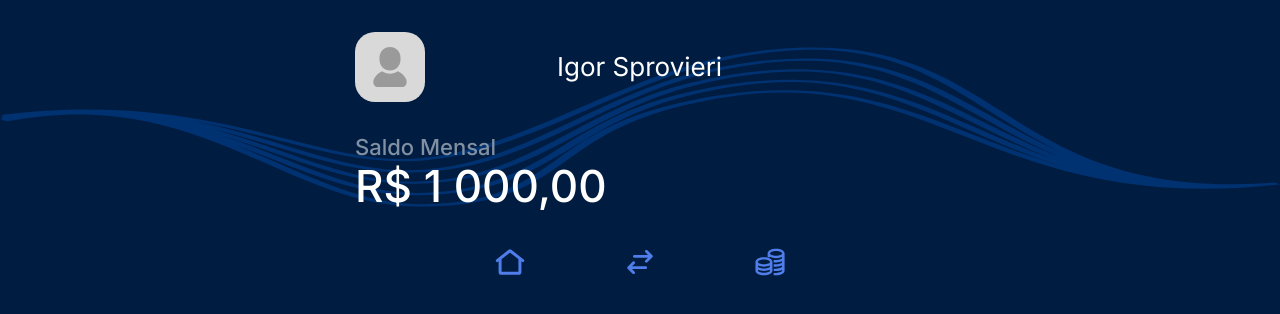
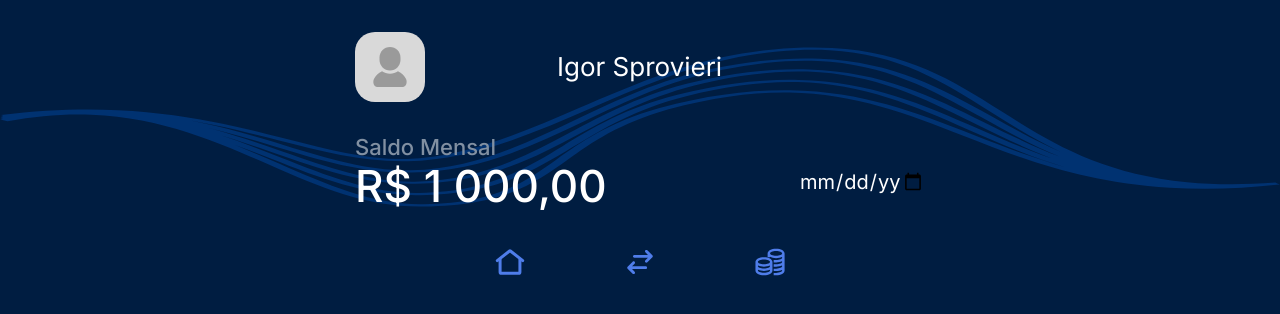
Before and after one commit to IgorSprovieri/fin.app-web, a React (Create React App) app: page / in a window 1280 px wide. Both pictures are taken after a click on the button "Entrar". Shown: the top 314 px of the page. Built offline with nearby package versions, Linux system fonts and the light colour scheme.

Commit message:
Feat: Date Input

```diff
--- a/src/components/atoms/inputs.js
+++ b/src/components/atoms/inputs.js
@@ -16,3 +16,19 @@ export const LoginInput = ({ placeholder, marginTop, type }) => {
     ></Input>
   )
 }
+
+export const DateInput = () => {
+  return (
+    <Input
+      color={colors.white}
+      type={'date'}
+      animation={scaleAnimation}
+      fontFamily={'Inter'}
+      marginTop={'16px'}
+      fontSize={'20px'}
+      w={'162px'}
+      padding={0}
+      border={0}
+    ></Input>
+  )
+}
--- a/src/screens/home.js
+++ b/src/screens/home.js
@@ -7,7 +7,8 @@ import {
   MenuButton,
   HomeIcon,
   TransitionsIcon,
-  BalanceIcon
+  BalanceIcon,
+  DateInput
 } from 'components'
 
 export const HomeScreen = () => {
@@ -41,7 +42,7 @@ export const HomeScreen = () => {
           justify={'space-between'}
         >
           <MoneyBalance value={'1 000,00'}></MoneyBalance>
-          <Box w={80} h={80}></Box>
+          <DateInput></DateInput>
         </Flex>
         <Flex
           w={'300px'}
```
